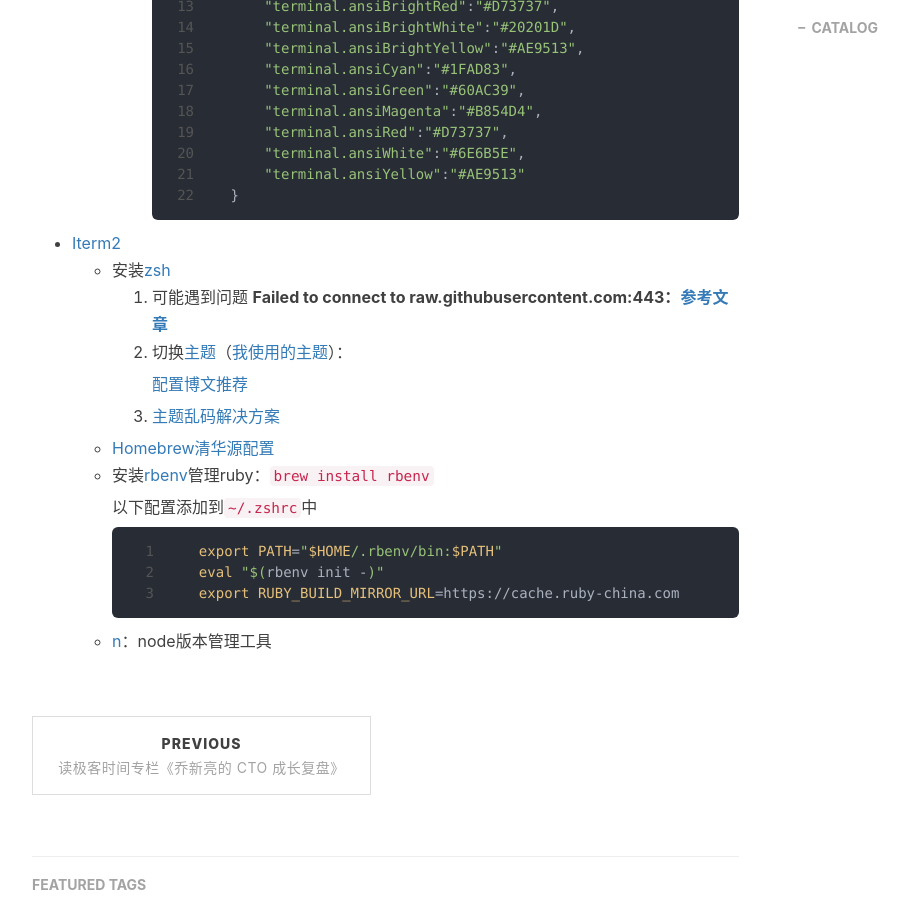
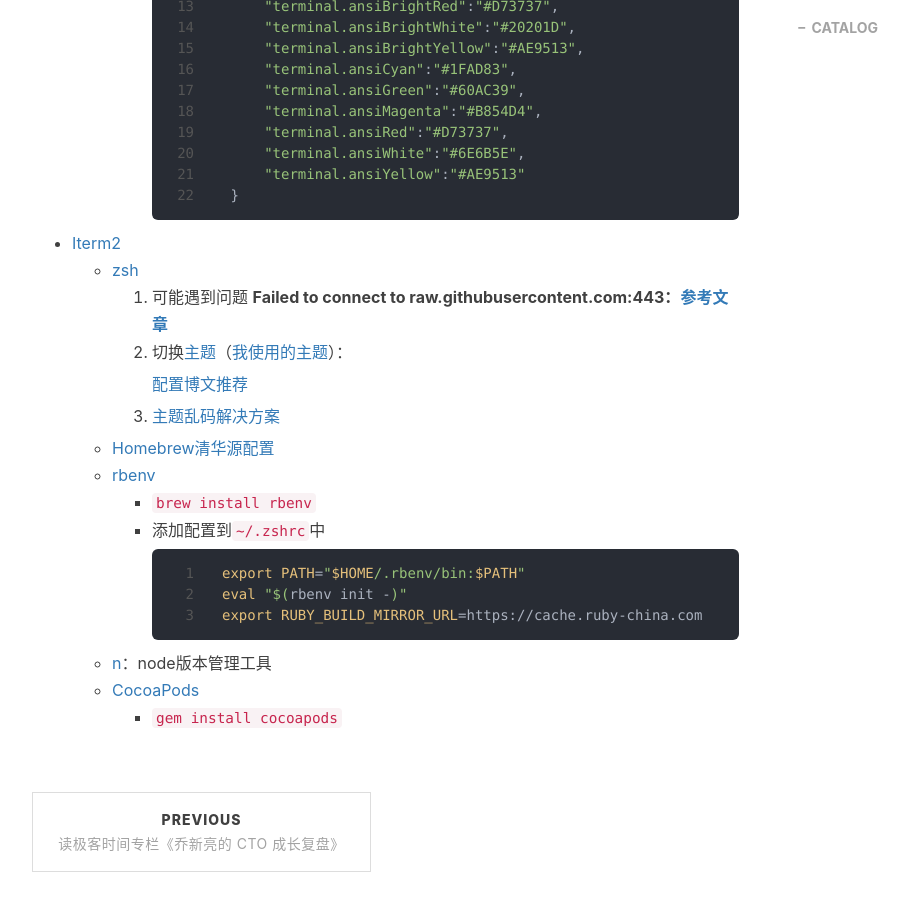
Before and after one commit to 95cc/95cc.github.io, a Jekyll site: the page built from _posts/2022/2022-03-04-我的Mac安装的软件及相关配置.md, in a window 1280 px wide and 900 px high, scrolled down 1308 px. Shown: the whole window, without its empty margins (233-1142 px from the left). Built offline with Jekyll 4.4.1, drawn with Linux system fonts in a browser that asks for light colours; nearby versions of some CDN libraries; comment, search, counter and statistics services are not loaded.

Commit message:
更新 《我的Mac安装的软件及相关配置》

````diff
--- a/_posts/2022/2022-03-04-我的Mac安装的软件及相关配置.md
+++ b/_posts/2022/2022-03-04-我的Mac安装的软件及相关配置.md
@@ -65,7 +65,7 @@ tags:
             ```
 
 - [Iterm2](https://iterm2.com/)
-    - 安装[zsh](https://ohmyz.sh/)
+    - [zsh](https://ohmyz.sh/)
         1. 可能遇到问题 **Failed to connect to raw.githubusercontent.com:443：[参考文章](https://zhuanlan.zhihu.com/p/115450863)**
         2. 切换[主题](https://github.com/ohmyzsh/ohmyzsh/wiki/Themes)（[我使用的主题](https://github.com/romkatv/powerlevel10k)）：
 
@@ -73,9 +73,9 @@ tags:
 
         3. [主题乱码解决方案](https://cloud.tencent.com/developer/article/1612798)
     - [Homebrew清华源配置](https://mirrors.tuna.tsinghua.edu.cn/help/homebrew/)
-    - 安装[rbenv](https://github.com/rbenv/rbenv)管理ruby：`brew install rbenv`
-
-        以下配置添加到`~/.zshrc`中
+    - [rbenv](https://github.com/rbenv/rbenv)
+      - `brew install rbenv`
+      - 添加配置到`~/.zshrc`中
 
         ```bash
         export PATH="$HOME/.rbenv/bin:$PATH"
@@ -84,3 +84,5 @@ tags:
         ```
 
     - [n](https://github.com/tj/n)：node版本管理工具
+    - [CocoaPods](https://cocoapods.org/)
+      - `gem install cocoapods`
````
